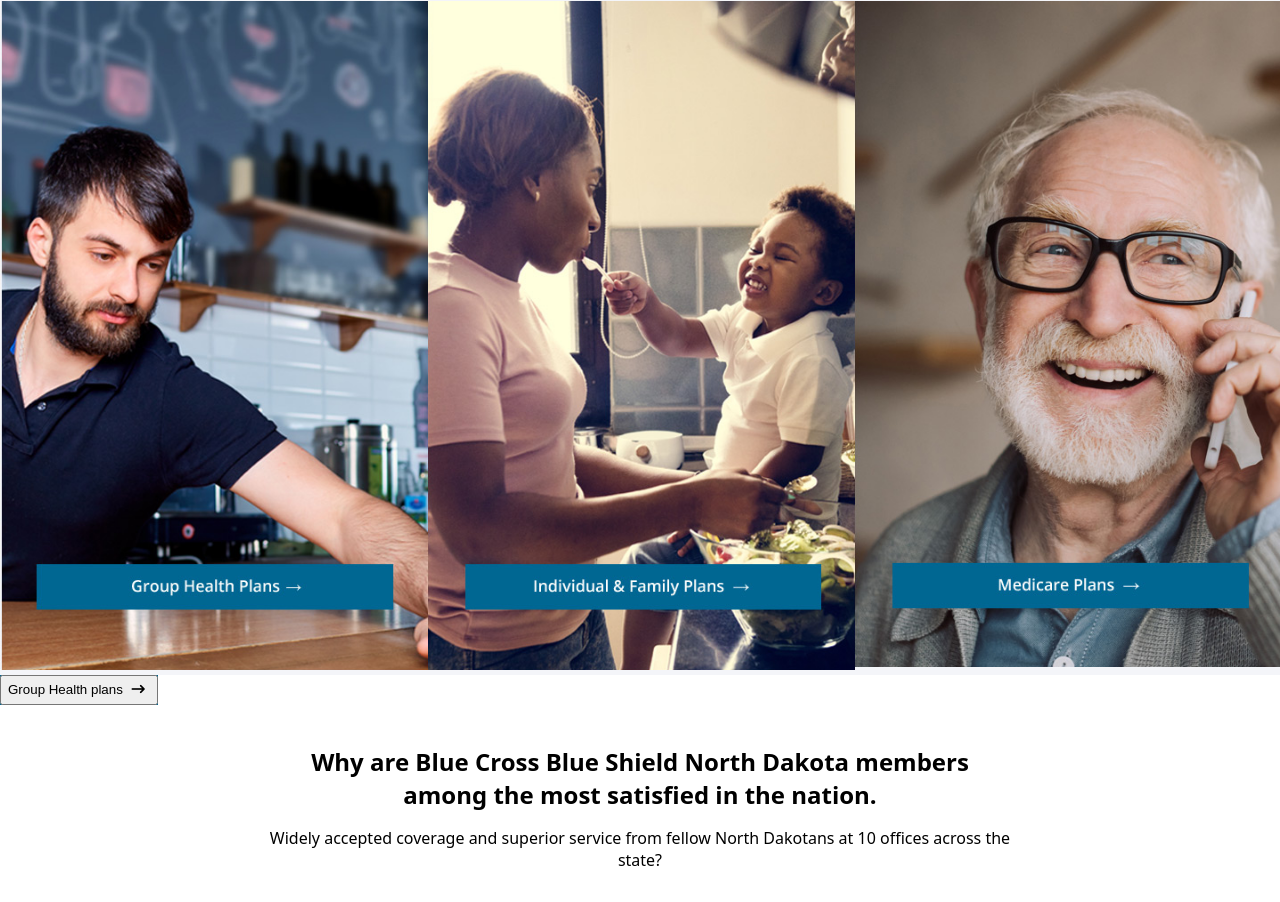
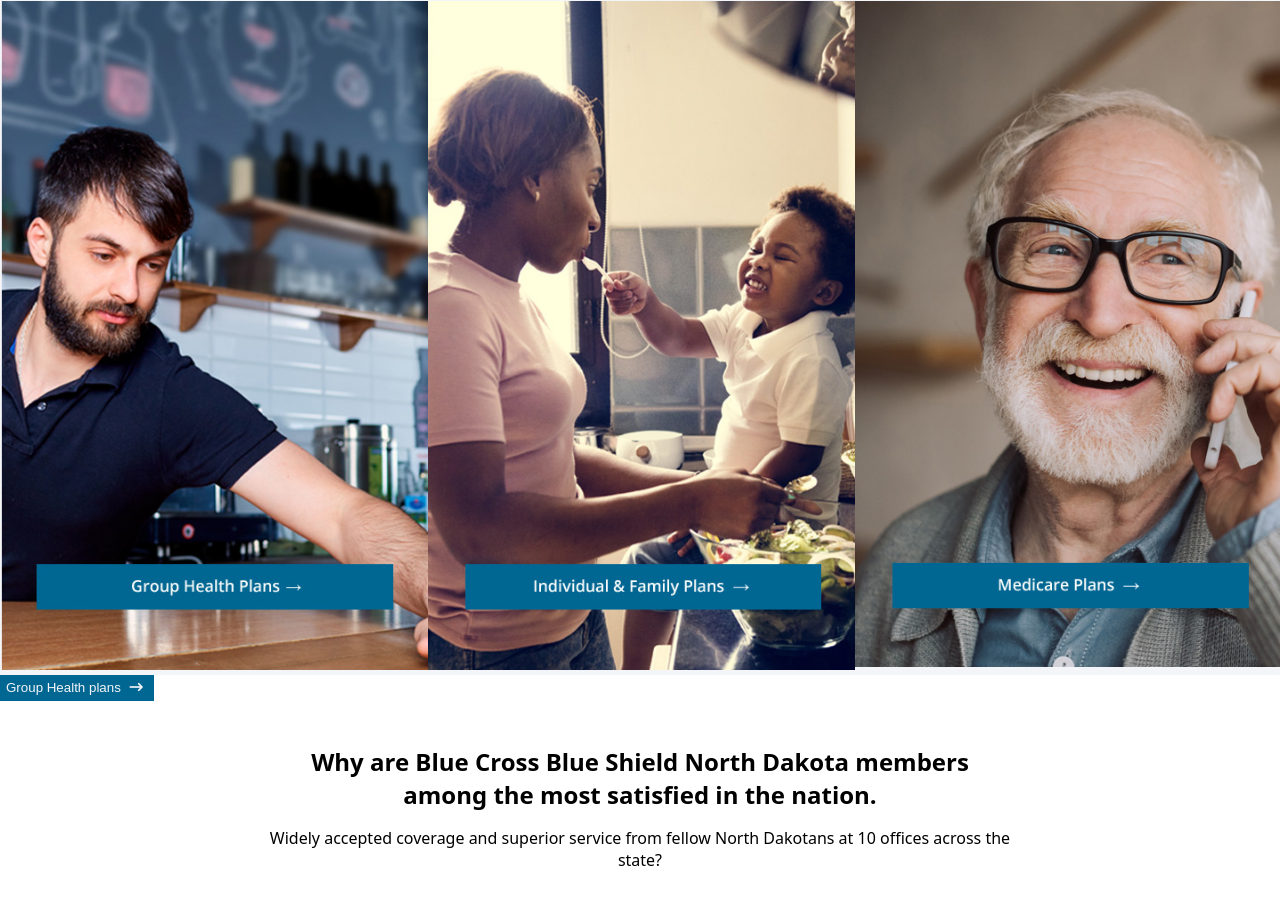
Before and after one commit to jaireflectiontp/JS-Training, a website: page Assignment-2/doc.html in a window 1280 px wide. Shown: the part 1459-2361 px from the top of the page. Drawn offline with Linux system fonts and the light colour scheme.

Commit message:
doc site

```diff
--- a/Assignment-2/doc.html
+++ b/Assignment-2/doc.html
@@ -129,7 +129,9 @@
                     <img src="./images/banner3.png" alt="banner3" width="100%">
                 </div>
             </div>
-            <div class="button-1"><button type="button">Group Health plans <i class="fa-solid fa-arrow-right-long morearrow"></i></button></div>
+            <button type="button" class="button-1">Group Health plans <i class="fa-solid fa-arrow-right-long morearrow"></i></button>
+            <button type="button" class="button-2">Group Health plans <i class="fa-solid fa-arrow-right-long morearrow"></i></button>
+            <button type="button" class="button-3">Group Health plans <i class="fa-solid fa-arrow-right-long morearrow"></i></button>
         </section>
 
         <section class="question">
@@ -193,8 +195,8 @@
             </div>
 
             <div class="find">
-                <span ><button class="button-2">Find a Doctor <i class="fa-solid fa-arrow-right-long morearrow"></i></button></span>
-                <span ><button class="button-3">Pharmacy Resourse <i class="fa-solid fa-arrow-right-long morearrow"></i></button></span>
+                <span ><button class="button-4">Find a Doctor <i class="fa-solid fa-arrow-right-long morearrow"></i></button></span>
+                <span ><button class="button-5">Pharmacy Resourse <i class="fa-solid fa-arrow-right-long morearrow"></i></button></span>
             </div>
         </section>
 
--- a/Assignment-2/scss/_main.scss
+++ b/Assignment-2/scss/_main.scss
@@ -148,15 +148,27 @@
     display: flex;
 }
 
-.plans .col1 {
+.plans  {
     position: relative;
 }
 
-.plans .button-1 {
+.button-1, .button-2, .button-3 {
     @include button;
     position: absolute;
+    padding: 12px 119px;
 }
-
+.button-1{
+    bottom: 69px;
+    left: 39px;
+}
+.button-2{
+    bottom: 0;
+    left: 25px;
+}
+.button-3{
+    bottom: 0;
+    left:36px
+}
 .question {
     background-color: $colorfff;
 }
@@ -233,12 +245,12 @@
     text-align: center;
 }
 
-.button-2 {
+.button-4 {
     @include button;
     padding: 10px 50px;
 }
 
-.button-3 {
+.button-5 {
     color: $color007;
     border: none;
     background-color: $colorfff;
```
Also changed, not shown: Assignment-2/styles/doc.css.
